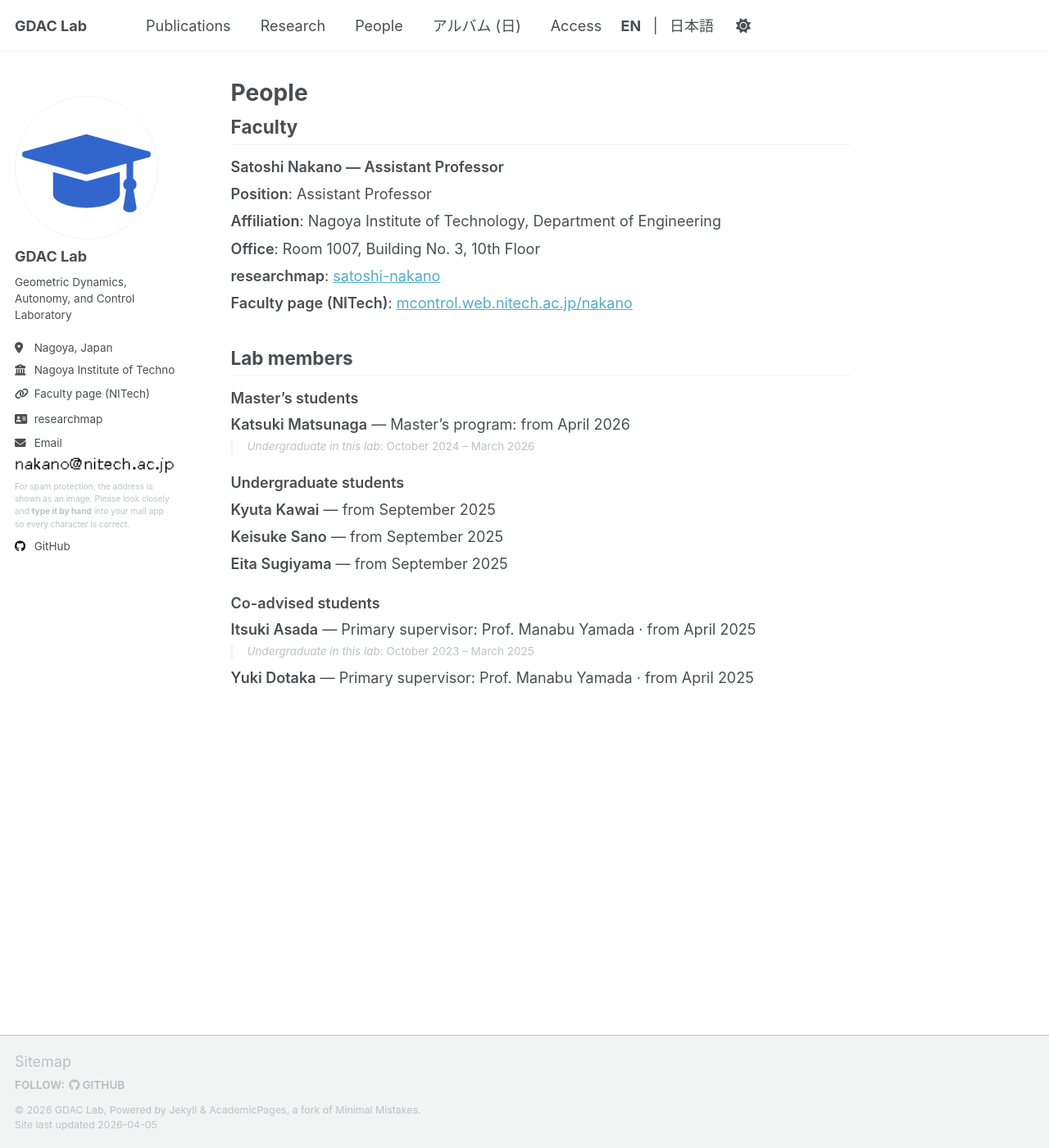
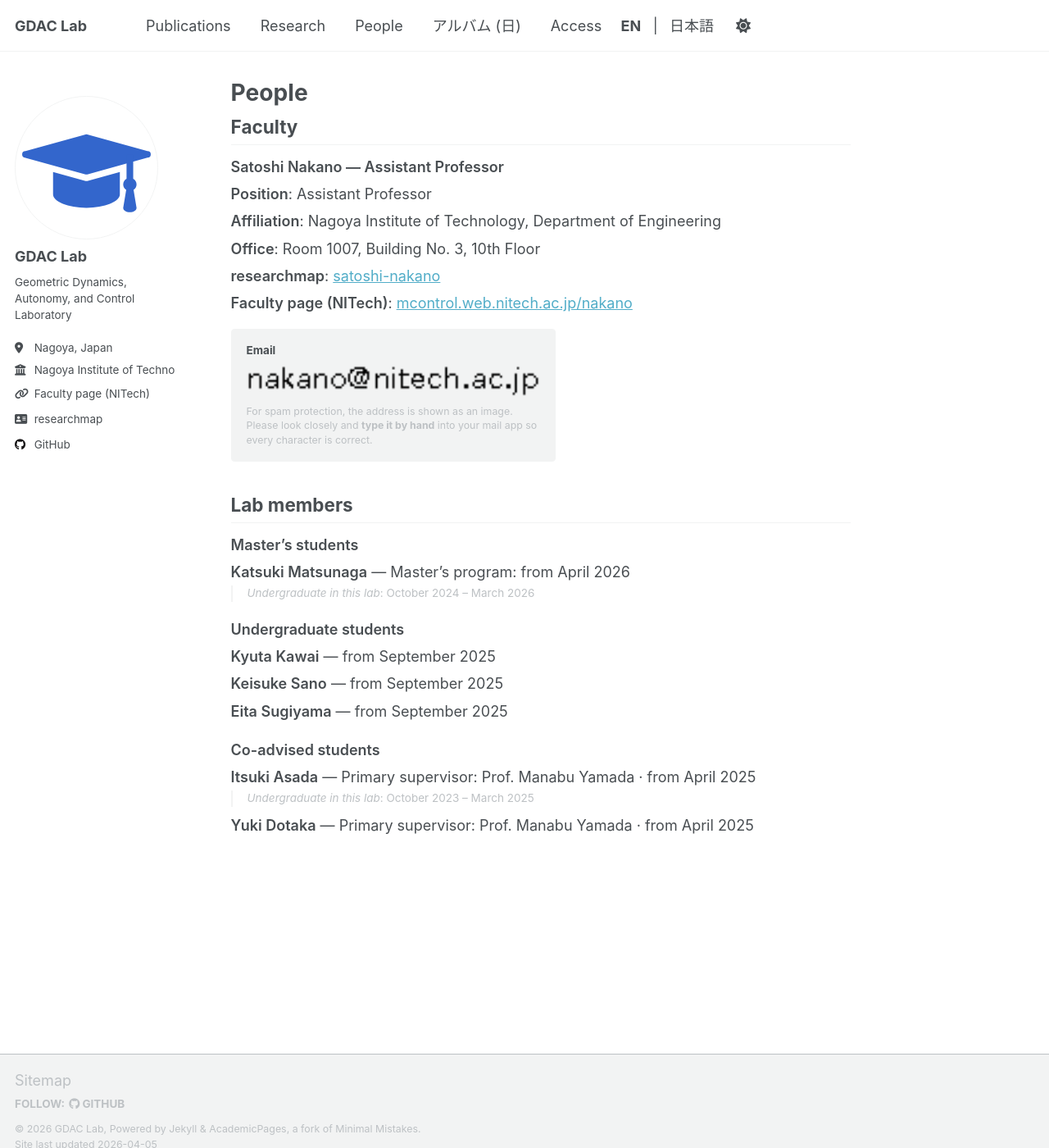
Before and after one commit to GDAC-Lab/gdac-lab.github.io, a Jekyll site: the page built from _pages/people.md, in a window 1280 px wide and 1400 px high. Shown: the whole window at 82% size. Built offline with Jekyll 4.4.1, drawn with Linux system fonts in a browser that asks for light colours; a script that is not in the unit is left out.

Commit message:
Refactor email display for faculty profiles and enhance layout
- Removed the email image display from the author profile and implemented a new include for faculty email images on the People page, improving spam protection.
- Updated the configuration file to clarify email display options and added a new HTML include for faculty email images.
- Enhanced styles for the faculty email section to ensure proper layout and responsiveness on the People page.

```diff
--- a/_config.yml
+++ b/_config.yml
@@ -33,9 +33,9 @@ author:
   location         : "Nagoya, Japan"
   employer         : "Nagoya Institute of Technology"
   uri              : "https://mcontrol.web.nitech.ac.jp/nakano/" # PI / lab intro (NITech)
-  # Email: either plain `email` (mailto in HTML — easy for scrapers) OR `email_image` below.
-  email            : # used only if email_image is unset
-  # Raster under /images/ (path relative to /images/). No mailto when set.
+  # Email: plain `email` adds a mailto link in the sidebar. `email_image` is shown only on People (教員 block).
+  email            : # used only if email_image is unset, for sidebar mailto
+  # Raster under /images/ (path relative to /images/). Shown on /people/ and /ja/people/ only.
   email_image      : "nakano-email.png"
 
   # Academic websites
--- a/_includes/author-profile.html
+++ b/_includes/author-profile.html
@@ -40,18 +40,7 @@
       {% if site.researchmap_url %}
         <li><a href="{{ site.researchmap_url }}" rel="noopener"><i class="fas fa-fw fa-address-card icon-pad-right" aria-hidden="true"></i>researchmap</a></li>
       {% endif %}
-      {% if author.email_image and author.email_image != "" %}
-        <li class="author__email-image-item">
-          <span class="author__email-image-heading"><i class="fas fa-fw fa-envelope icon-pad-right" aria-hidden="true"></i>{% if page.lang == 'ja' %}メール{% else %}Email{% endif %}</span>
-          <img
-            class="author__email-image"
-            src="{{ author.email_image | prepend: '/images/' | prepend: base_path }}"
-            alt="{% if page.lang == 'ja' %}研究室連絡先のメールアドレス（スパム対策のため画像で表示しています。表示を拡大するか、手入力でご利用ください。）{% else %}Lab email address (shown as an image to reduce automated harvesting; zoom or type manually.){% endif %}"
-            loading="lazy"
-            decoding="async" />
-          <p class="author__email-image-note">{% if page.lang == 'ja' %}スパム対策のため、メールアドレスは画像で表示しています。お手数ですが表示をよく確認し、<strong>間違いのないよう手入力</strong>で書き写してください。{% else %}For spam protection, the address is shown as an image. Please look closely and <strong>type it by hand</strong> into your mail app so every character is correct.{% endif %}</p>
-        </li>
-      {% elsif author.email %}
+      {% if author.email %}
         <li><a href="mailto:{{ author.email }}"><i class="fas fa-fw fa-envelope icon-pad-right" aria-hidden="true"></i>{{ site.data.ui-text[site.locale].email_label | default: "Email" }}</a></li>
       {% endif %}
 
--- /dev/null
+++ b/_includes/people-faculty-email-image.html
@@ -0,0 +1,15 @@
+{% comment %} Faculty contact email as image (People page only). Uses site.author.email_image. {% endcomment %}
+{% include base_path %}
+{% assign _img = site.author.email_image %}
+{% if _img and _img != "" %}
+<div class="people-faculty-email">
+  <p class="people-faculty-email__label"><strong>{% if page.lang == 'ja' %}メール{% else %}Email{% endif %}</strong></p>
+  <img
+    class="people-faculty-email__img"
+    src="{{ _img | prepend: '/images/' | prepend: base_path }}"
+    alt="{% if page.lang == 'ja' %}連絡先メールアドレス（スパム対策のため画像表示）{% else %}Contact email (shown as image for spam protection){% endif %}"
+    loading="lazy"
+    decoding="async" />
+  <p class="people-faculty-email__note">{% if page.lang == 'ja' %}スパム対策のため、メールアドレスは画像で表示しています。お手数ですが表示をよく確認し、<strong>間違いのないよう手入力</strong>で書き写してください。{% else %}For spam protection, the address is shown as an image. Please look closely and <strong>type it by hand</strong> into your mail app so every character is correct.{% endif %}</p>
+</div>
+{% endif %}
--- a/_pages/people.md
+++ b/_pages/people.md
@@ -19,6 +19,8 @@ lang_ref: people
 - **Office**: Room 1007, Building No. 3, 10th Floor
 - **researchmap**: [satoshi-nakano](https://researchmap.jp/satoshi-nakano?lang=english)
 - **Faculty page (NITech)**: [mcontrol.web.nitech.ac.jp/nakano](https://mcontrol.web.nitech.ac.jp/nakano/)
+
+{% include people-faculty-email-image.html %}
 
 ## Lab members
 
--- a/_sass/layout/_people-directory.scss
+++ b/_sass/layout/_people-directory.scss
@@ -82,3 +82,36 @@
     margin-bottom: 0.75em;
   }
 }
+
+/* Faculty email (raster) — People page only; fits content column */
+.people-directory .people-faculty-email {
+  margin: 1rem 0 1.25rem;
+  padding: 0.85rem 1rem;
+  max-width: 22rem;
+  border: 1px solid var(--global-border-color);
+  border-radius: $border-radius;
+  background-color: var(--global-thead-color);
+}
+
+.people-directory .people-faculty-email__label {
+  margin: 0 0 0.4rem;
+  font-size: $type-size-6;
+}
+
+.people-directory .people-faculty-email__img {
+  display: block;
+  width: 100%;
+  max-width: 100%;
+  height: auto;
+  border-radius: 2px;
+  box-sizing: border-box;
+}
+
+.people-directory .people-faculty-email__note {
+  margin: 0.5rem 0 0;
+  font-size: $type-size-7;
+  line-height: 1.45;
+  color: var(--global-text-color-light);
+  overflow-wrap: break-word;
+  word-wrap: break-word;
+}
--- a/_sass/layout/_sidebar.scss
+++ b/_sass/layout/_sidebar.scss
@@ -262,41 +262,3 @@
     }
   }
 }
-
-/* Email as raster image (no mailto); fill sidebar column width */
-.author__urls .author__email-image-item {
-  white-space: normal;
-  cursor: default;
-  max-width: 100%;
-  min-width: 0;
-}
-
-.author__email-image-heading {
-  display: block;
-  margin-bottom: 0.35rem;
-  font-size: $type-size-5;
-  max-width: 100%;
-}
-
-/* Match sidebar column: override any fixed max-width; .sidebar img { width:100% } also applies */
-.sidebar .author__email-image {
-  display: block;
-  width: 100%;
-  max-width: 100%;
-  height: auto;
-  border-radius: 2px;
-  box-sizing: border-box;
-}
-
-.author__email-image-note {
-  margin: 0.45rem 0 0;
-  max-width: 100%;
-  width: 100%;
-  box-sizing: border-box;
-  font-size: $type-size-7;
-  line-height: 1.45;
-  color: var(--global-text-color-light);
-  white-space: normal;
-  overflow-wrap: break-word;
-  word-wrap: break-word;
-}
```
Also changed, not shown: _pages/ja/people.md (+2 -0 lines).
